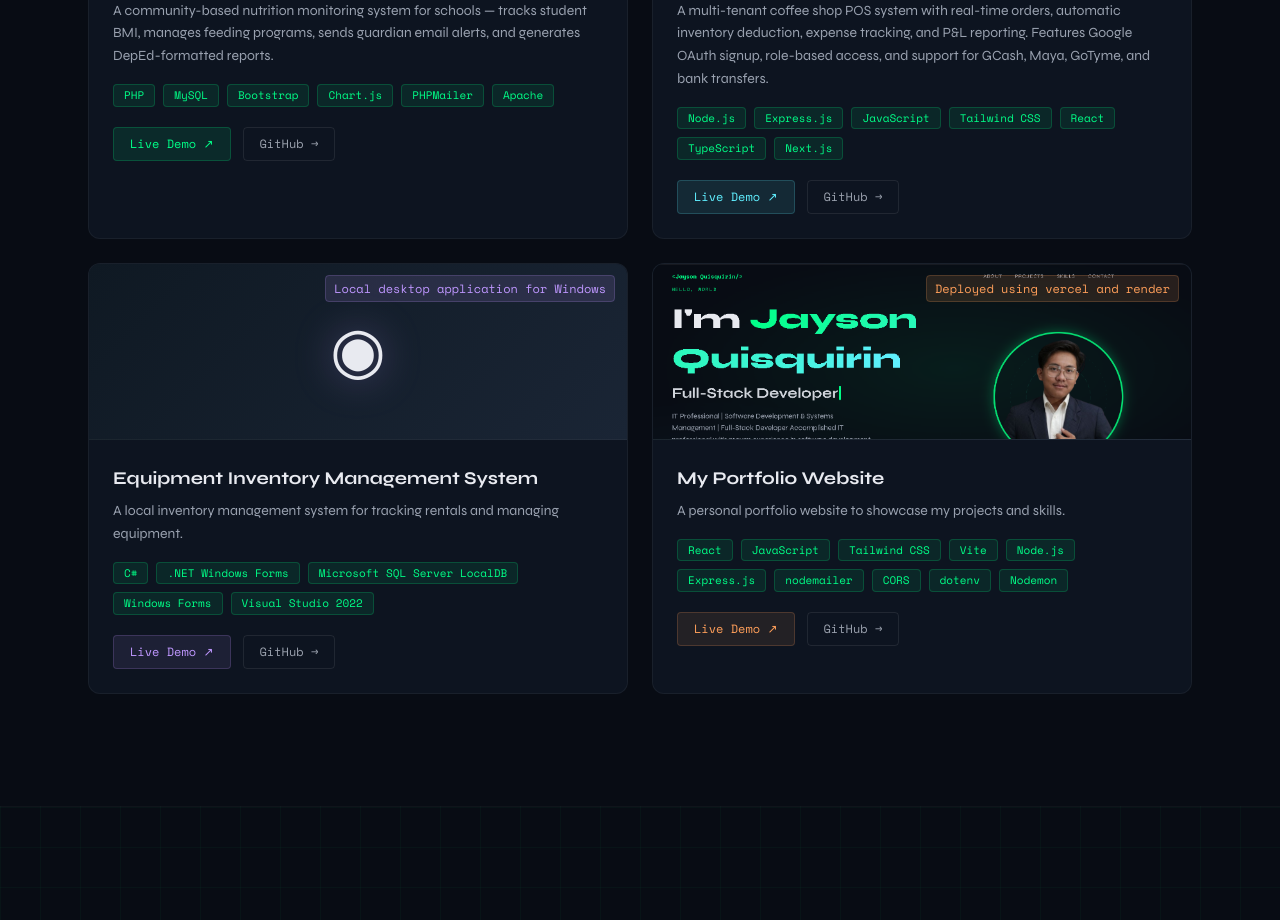
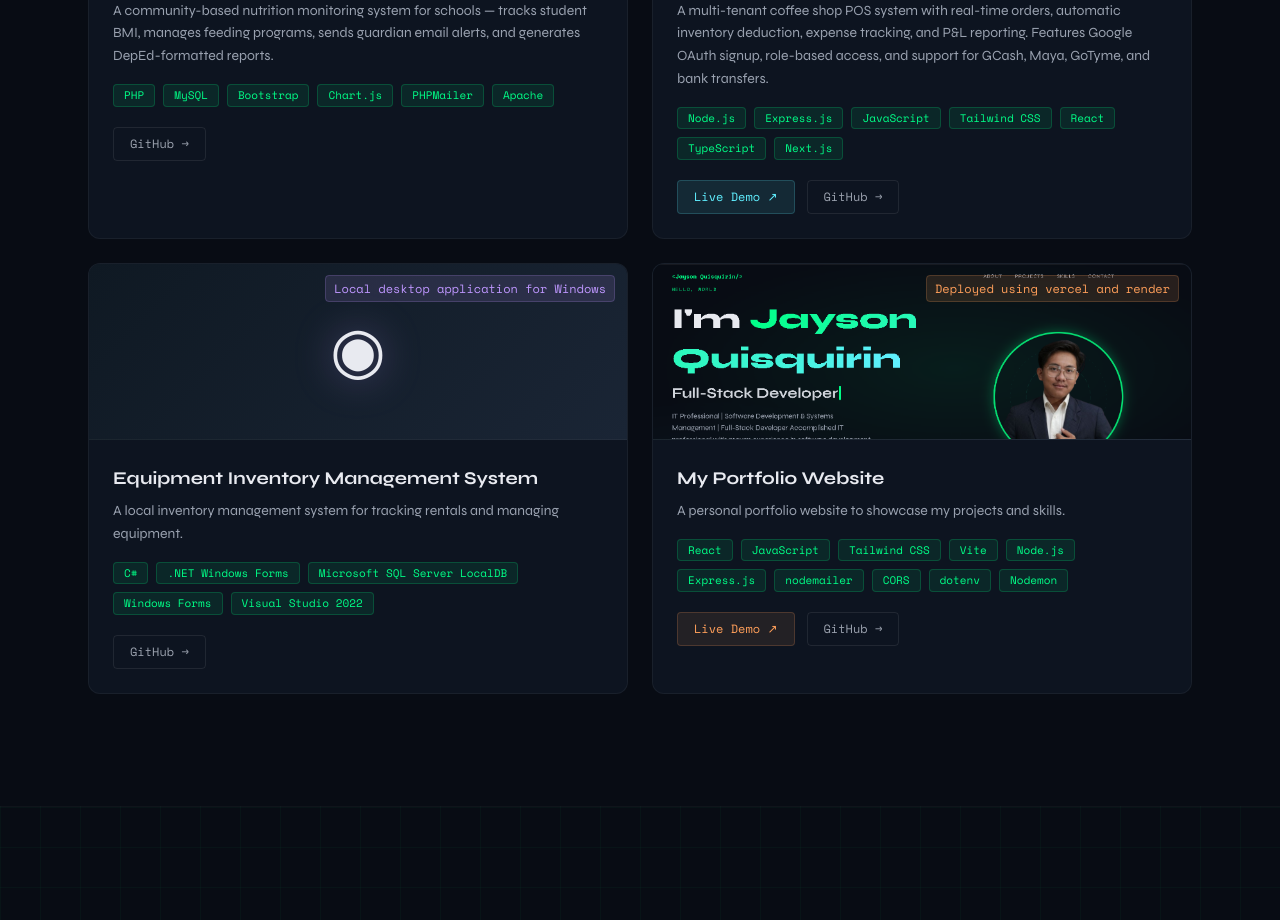
Before and after one commit to jaysonFullStackDev/My-PortFolio, a React (Vite) app: page / in a window 1280 px wide. Shown: the part 1300-2220 px from the top of the page. Built offline with nearby package versions, Linux system fonts and the light colour scheme; no server answers.

Commit message:
Remove Live Demo button from non-deployed projects

```diff
--- a/src/App.jsx
+++ b/src/App.jsx
@@ -553,7 +553,7 @@ function ProjectCard({ p, i }) {
           ))}
         </div>
         <div className="flex gap-2 sm:gap-3 flex-wrap">
-          {p.live ? (
+          {p.live && (
             <a
               href={p.live}
               target="_blank"
@@ -573,23 +573,6 @@ function ProjectCard({ p, i }) {
             >
               Live Demo ↗
             </a>
-          ) : (
-            <button
-              className="mono text-xs px-3 sm:px-4 py-2 rounded transition-all"
-              style={{
-                background: p.color + "18",
-                color: p.color,
-                border: "1px solid " + p.color + "30",
-              }}
-              onMouseEnter={(e) =>
-                (e.currentTarget.style.background = p.color + "30")
-              }
-              onMouseLeave={(e) =>
-                (e.currentTarget.style.background = p.color + "18")
-              }
-            >
-              Live Demo ↗
-            </button>
           )}
           <a
             href={p.github}
```
